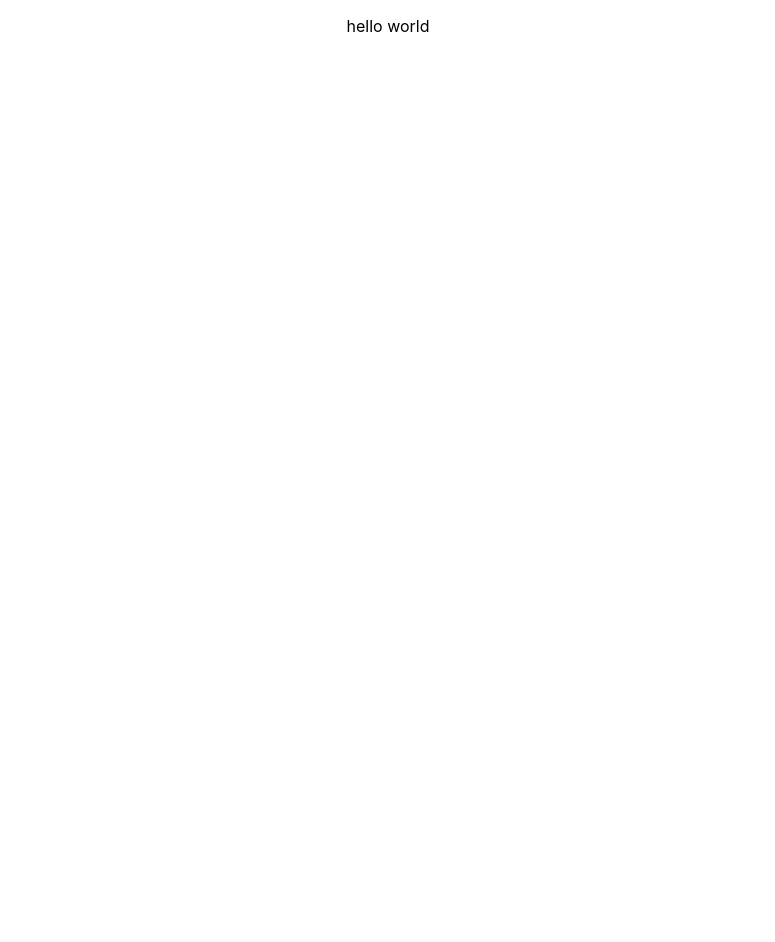
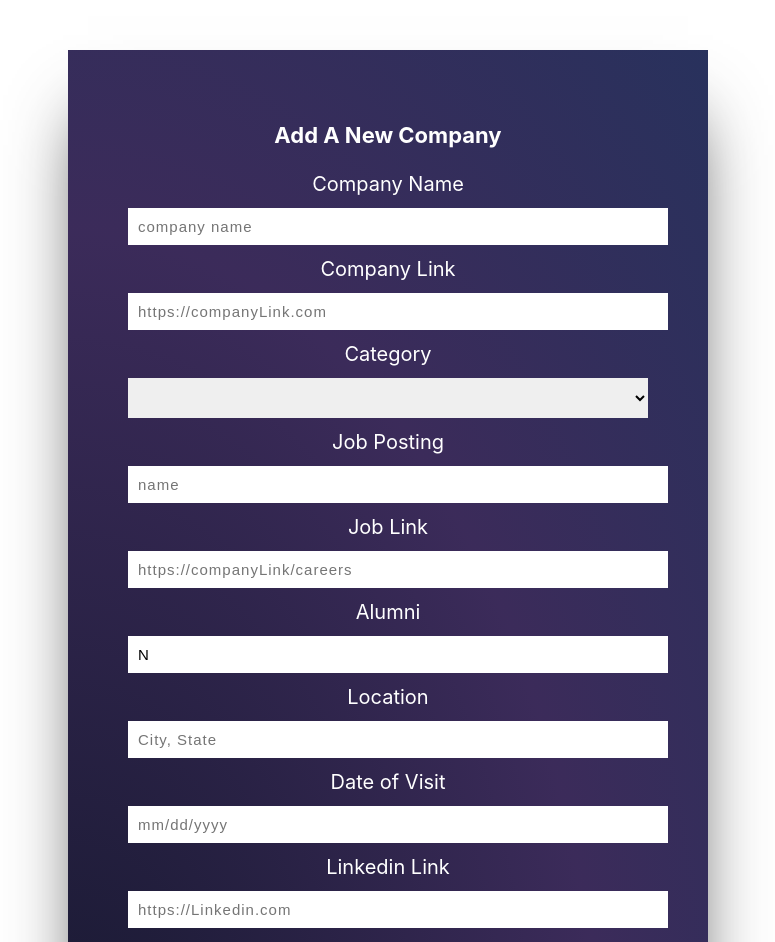
Before and after one commit to ChanceLamberth/reactapp1, a React (Create React App) app: page / in a window 1280 px wide. Shown: the top 942 px of the page, without its empty margins (252-1027 px from the left). Before the commit the page ends 800 px from the top, so only its background shows below. Built offline with nearby package versions, Linux system fonts and the light colour scheme; no server answers.

Commit message:
Updated ui/ux and added database functionality.

```diff
--- a/package.json
+++ b/package.json
@@ -7,6 +7,7 @@
     "@testing-library/jest-dom": "^5.14.1",
     "@testing-library/react": "^11.2.7",
     "@testing-library/user-event": "^12.8.3",
+    "firebase": "^8.10.0",
     "react": "^17.0.2",
     "react-dom": "^17.0.2",
     "react-scripts": "4.0.3",
--- a/src/App.js
+++ b/src/App.js
@@ -1,10 +1,16 @@
+import './App.css';
+import CompanyInfo from './components/companyPage';
 
-import './App.css';
+// Information on how to deploy app:
+// add it to git repo
+// npm run deloy -- adds it to webpage
+// https://dev.to/yuribenjamin/how-to-deploy-react-app-in-github-pages-2a1f
+
 
 function App() {
   return (
     <div className="App">
-      <p>hello world</p>
+      <CompanyInfo/>
     </div>
   );
 }
--- /dev/null
+++ b/src/components/companyPage.jsx
@@ -0,0 +1,97 @@
+import React, {useState} from "react";
+import database from "../firebase"
+import "../styles/companyPage.css"
+
+const CompanyInfo = () => {
+    const [companyName, setcompanyName] = useState(""); // Company Name
+    const [companyLink, setCompanyLink] = useState(""); // Company Link
+    const [positionType, setPositionType] = useState(""); // Category
+    const [jobTitle, setJobTitle] = useState(""); // Job Posting
+    const [jobLink, setJobLink] = useState(""); // Job Link
+    const [alumni, setAlumni] = useState("N"); // Alumni
+    const [location, setLocation] = useState(""); // Location
+    const [date, setDate] = useState(""); // Date of last visit
+    const [linkedin, setLinkedin] = useState(""); // Linkedin Link
+    const [notes, setNotes] = useState(""); // notes
+
+    const handleSubmit = (e) => {
+        e.preventDefault();
+
+        database.collection("value").add({
+            companyName:companyName,
+            companyLink: companyLink,
+            positionType:positionType,
+            jobTitle:jobTitle,
+            jobLink: jobLink,
+            alumni:alumni,
+            location: location,
+            date: date,
+            linkedin: linkedin,
+            notes:notes
+
+        })
+        .then(() =>{
+            // This is where I should put my snackbar
+            alert("Sucess! Form processed.")
+        })
+        .catch(error => {
+            alert("Failed: Form not successfully processes.")
+            alert(error.message);
+        });
+
+        setcompanyName('');
+        setCompanyLink('');
+        setPositionType("");
+        setJobTitle('');
+        setJobLink('');
+        setAlumni("N");
+        setLocation('');
+        setDate('');
+        setNotes('');
+    };
+
+    return (
+        <form className="form" onSubmit={handleSubmit}>
+            <h1>Add A New Company</h1>
+
+            <label>Company Name</label>
+            <input placeholder="company name" value={companyName} onChange={(e) => setcompanyName(e.target.value)}></input>
+
+            <label>Company Link</label>
+            <input placeholder="https://companyLink.com" value={companyLink} onChange={(e) => setCompanyLink(e.target.value)}></input>
+
+
+            <label>Category</label>
+            <select placeholder="select one" value={positionType} onChange={(e) => setPositionType(e.target.value)}>
+                <option>Internship</option>
+                <option>Full-time</option>
+                <option>Post-align</option>
+            </select>
+
+
+            <label>Job Posting</label>
+            <input placeholder="name" value={jobTitle} onChange={(e) => setJobTitle(e.target.value)}></input>
+            <label>Job Link</label>
+            <input placeholder="https://companyLink/careers" value={jobLink} onChange={(e) => setJobLink(e.target.value)}></input>
+
+            <label>Alumni</label>
+            <input placeholder="" value={alumni} onChange={(e) => setAlumni(e.target.value)}></input>
+
+            <label>Location</label>
+            <input placeholder="City, State" value={location} onChange={(e) => setLocation(e.target.value)}></input>
+
+            <label>Date of Visit</label>
+            <input placeholder="mm/dd/yyyy" value={date} onChange={(e) => setDate(e.target.value)}></input>
+
+            <label>Linkedin Link</label>
+            <input placeholder="https://Linkedin.com" value={linkedin} onChange={(e) => setLinkedin(e.target.value)}></input>
+
+            <label>Notes</label>
+            <textarea placeholder="message" value={notes} onChange={(e) => setNotes(e.target.value)}></textarea>
+
+            <button type>Submit</button>
+        </form>
+    );
+}
+
+export default CompanyInfo;
--- /dev/null
+++ b/src/firebase.js
@@ -0,0 +1,21 @@
+import firebase from 'firebase';
+require('firebase/auth')
+
+/**
+ * To install firebase
+ * npm install firebase@^8.3.1
+ */
+const firebaseConfig = {
+    apiKey: process.env.REACT_APP_APIKEY,
+    authDomain: process.env.REACT_APP_AUTHDOMAIN,
+    databaseURL: process.env.REACT_APP_DATABASEURL,
+    projectId: process.env.REACT_APP_PROJECTID,
+    storageBucket: process.env.REACT_APP_STORAGE_BUCKET,
+    messagingSenderId: process.env.REACT_APP_MESSAGINGSENDERID,
+    appId: process.env.REACT_APP_APPID,
+    measurementId: process.env.REACT_APP_MEASUREMENTID
+};
+
+firebase.initializeApp(firebaseConfig);
+var database = firebase.firestore();
+export default database;
--- /dev/null
+++ b/src/styles/companyPage.css
@@ -0,0 +1,77 @@
+.form{
+    padding: 60px;
+    margin: auto;
+    width: 100%;
+    max-width: 520px;
+    min-height: 600px;
+    display: flex;
+    flex-direction: column;
+    justify-content: center;
+    background: radial-gradient(
+      ellipse at left bottom,
+      rgba(22, 24, 47, 1) 0%,
+      rgba(38, 20, 72, 0.9) 59%,
+      rgba(17, 27, 75, 0.9) 100%
+    );
+    box-shadow: 0 50px 70px -20px rgba(0, 0, 0, 0.8);
+    margin-top: 50px;
+}
+
+.form h1 {
+    color: white;
+    margin: 14px 0;
+    display: block;
+    font-size: 22px;
+    line-height: 1;
+
+}
+.form label {
+    color: white;
+    margin: 14px 0;
+    display: block;
+    font-size: 20px;
+    line-height: 1;
+}
+
+.form input {
+
+    width: 100%;
+    border: none;
+    outline: none;
+    font-size: 15px;
+    padding: 10px;
+    /* background: rgba(255, 255, 255, 0.1); */
+    /* color: #fff; */
+    letter-spacing: 1px;
+    color: black
+
+}
+
+.form select {
+    width: 100%;
+    height: 35px;
+    border: none;
+    font-size: 15px;
+    padding: 20px
+}
+
+.form select .option {
+    width: 200%;
+    font-size: 15px;
+}
+
+.form textarea {
+    width: 100%;
+    border: none;
+    outline: none;
+    font-size: 15px;
+    padding: 10px;
+    /* background: rgba(255, 255, 255, 0.1); */
+    color: black;
+    letter-spacing: 1px;
+}
+
+.form button {
+    margin-top: 30px;
+
+}
```
Also changed, not shown: 2 other files (tests, documents, lock files or other folders).
